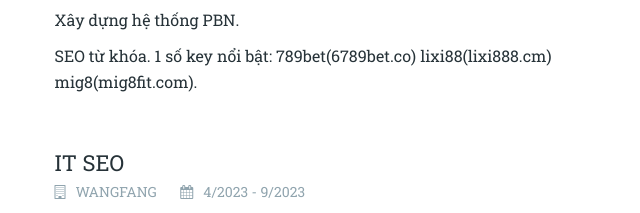
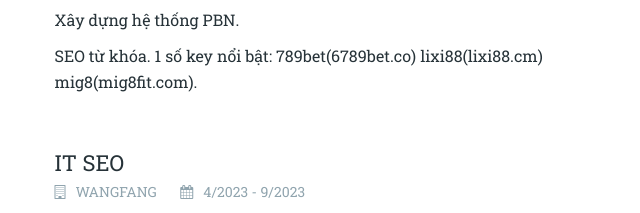
Before and after one commit to TINODEV666/cv, a plain HTML site: page index.html in a window 1280 px wide. Shown: the part 536-749 px from the top of the page, 570-1210 px from the left. Drawn offline with Linux system fonts and the light colour scheme.

Commit message:
Update index.html

```diff
--- a/index.html
+++ b/index.html
@@ -123,7 +123,7 @@
 							<p>LEADER SEO cho team online và offline.</p>
 							<p>Quản lý hệ thống web server và tất cả dịch vụ liên quan đến công nghệ.</p>
 							<p>Xây dựng hệ thống PBN.</p>
-							<p>SEO từ khóa. 1 số key nổi bật: 789bet(6789bet.co) lixi88(lixi888.cm) mig8(mig8fit.com).</p>
+							<p>SEO từ khóa. 1 số key nổi bật: 789bet(6789bet.co) lixi88(lixi88.cm) mig8(mig8fit.com).</p>
 						</div>
 					</div><!-- End .module #5 -->
 
```
